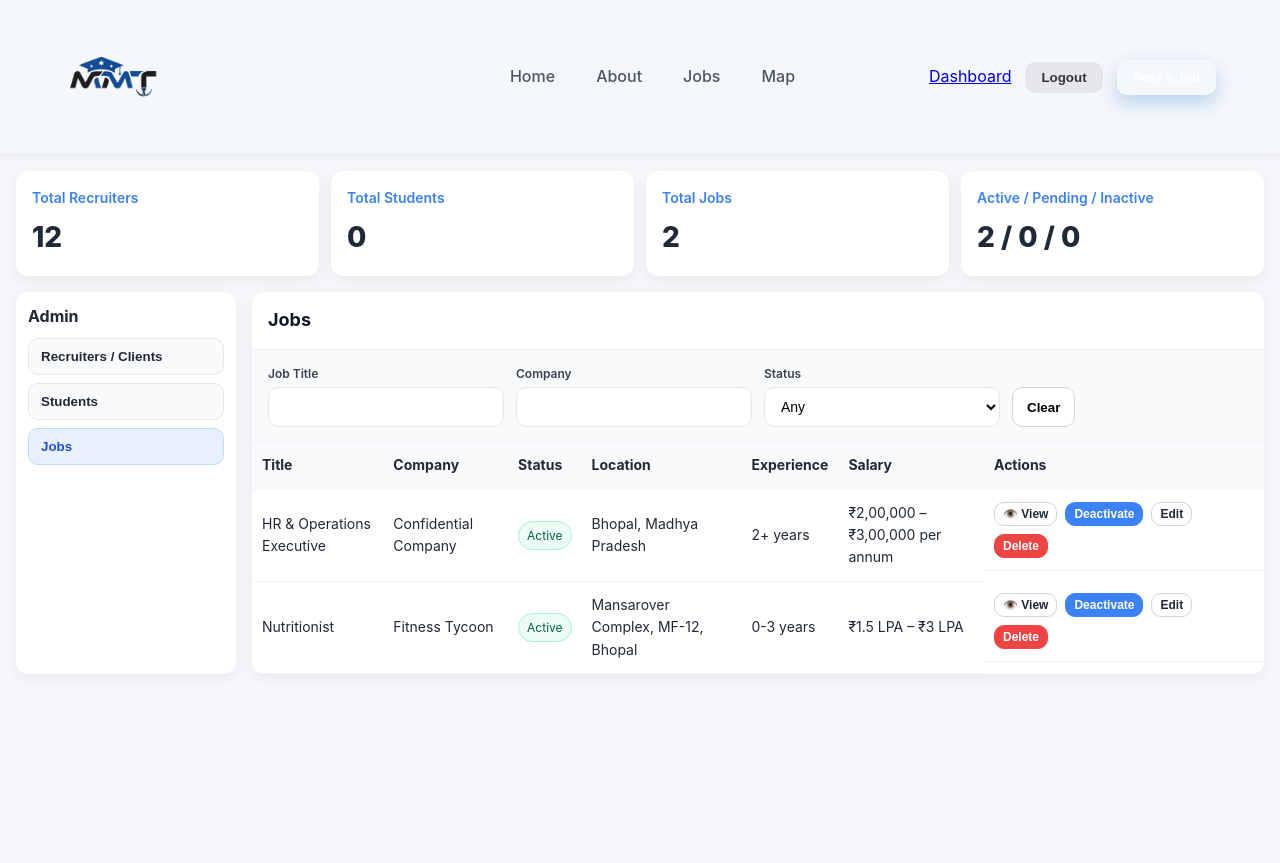
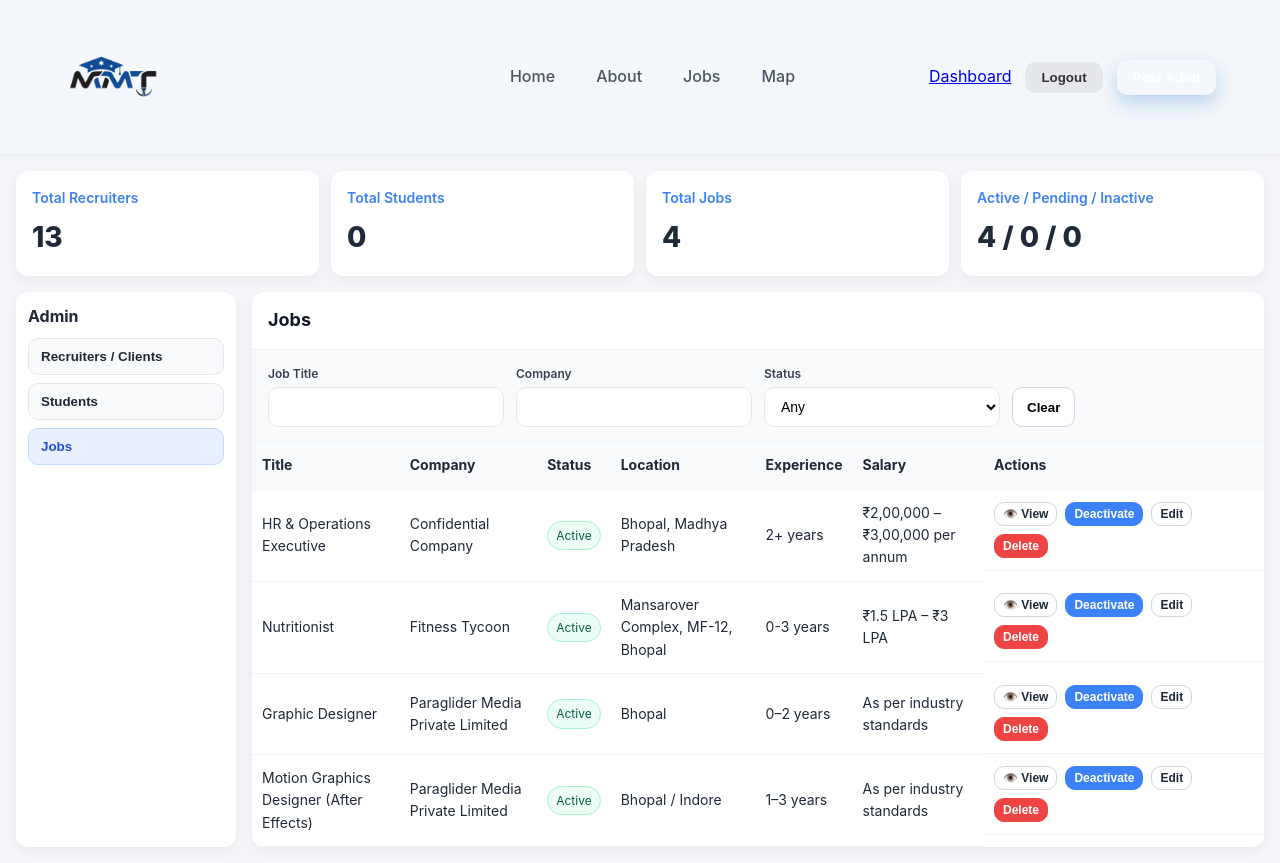
Before and after one commit to sanidhyarc200/Mmtijobs, a React (Vite) app: page /admin-dashboard in a window 1280 px wide. Before the commit the page ends 800 px from the top, so only its background shows below. Built offline with nearby package versions, Linux system fonts and the light colour scheme; sample sign-in values are in the browser's storage.

Commit message:
motion graphics client and its jobs

```diff
--- a/src/pages/AdminDashboard.jsx
+++ b/src/pages/AdminDashboard.jsx
@@ -221,6 +221,13 @@ export default function AdminDashboard() {
         contact: "9000000002",
         hrName: "HR Manager",
       },
+      {
+        companyName: "Paraglider Media Private Limited",
+        email: "jobs@paraglider.in",
+        contact: "8269893693",
+        hrName: "HR Team",
+        address: "E2/228, E-2, Arera Colony, Bhopal, Madhya Pradesh 462016",
+      }
     ];
 
     // --- Local companies (new signups)
@@ -261,6 +268,34 @@ const staticJobs = [
       "Fitness Tycoon is hiring a qualified Nutritionist for a full-time office role. Responsibilities include creating customized diet plans, conducting nutritional assessments, collaborating with fitness trainers, monitoring client progress, maintaining records, educating clients on nutrition, and staying updated with latest nutrition research. Required qualifications include a Bachelor’s or Master’s degree in Nutrition/Dietetics, experience in personalized diet planning, and strong understanding of macro & micronutrients. Skills: excellent communication, counseling, knowledge of Indian diets, and basic computer proficiency.",
     status: "active",
     createdAt: Date.now(),
+  },
+  {
+    id: 910001,
+    title: "Graphic Designer",
+    company: "Paraglider Media Private Limited",
+    companyEmail: "jobs@paraglider.in",
+    location: "Bhopal",
+    experienceRange: "0–2 years",
+    salary: "As per industry standards",
+    status: "active",
+    description:
+      "Create high-quality graphics, illustrations, social media creatives, banners, posters, and marketing materials using Adobe Photoshop and Illustrator.",
+    tags: ["Photoshop", "Illustrator", "Graphic Design"],
+    createdAt: new Date().toISOString(),
+  },
+  {
+    id: 910002,
+    title: "Motion Graphics Designer (After Effects)",
+    company: "Paraglider Media Private Limited",
+    companyEmail: "jobs@paraglider.in",
+    location: "Bhopal / Indore",
+    experienceRange: "1–3 years",
+    salary: "As per industry standards",
+    status: "active",
+    description:
+      "Create motion graphics, animations, explainer videos, logo animations, and visual assets using Adobe After Effects and Premiere Pro.",
+    tags: ["After Effects", "Motion Graphics", "Animation"],
+    createdAt: new Date().toISOString(),
   },
 ];
 
```
